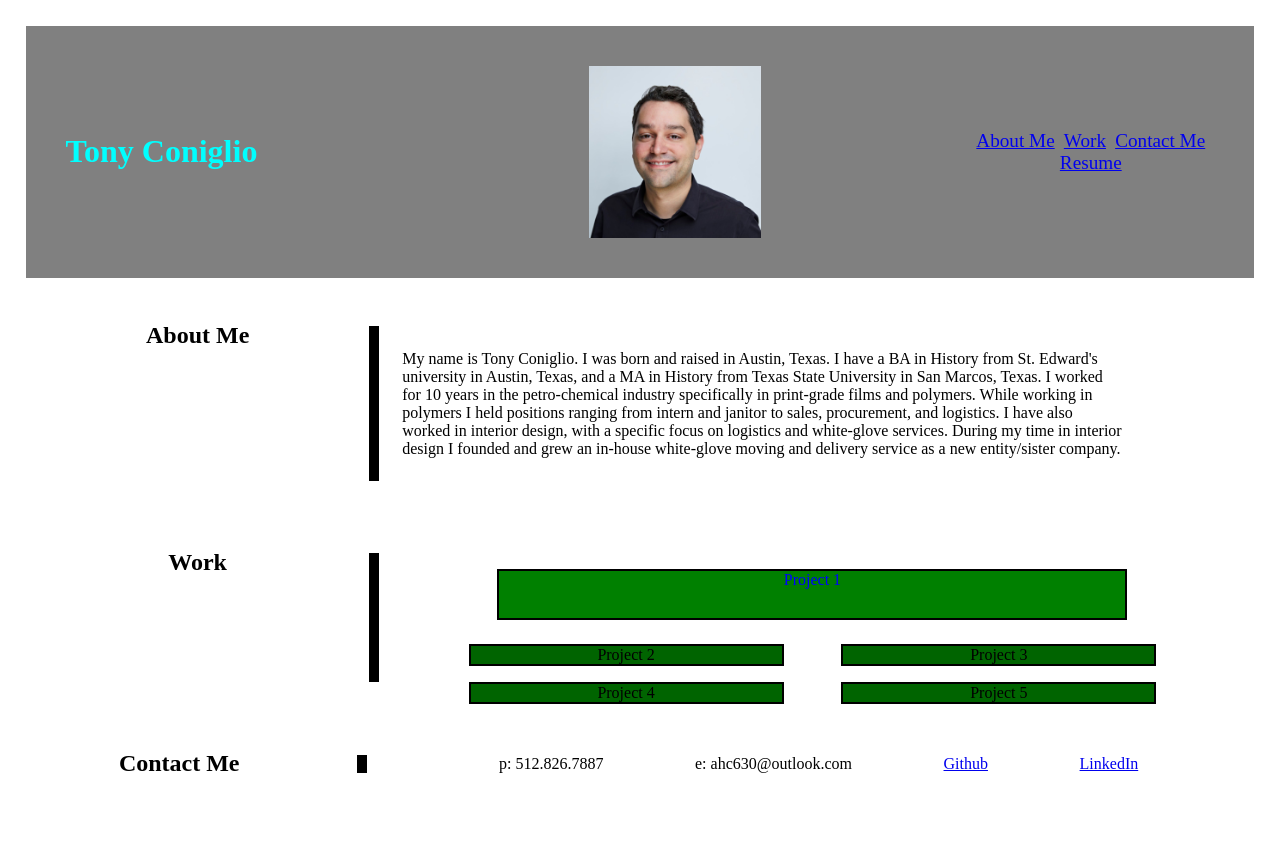
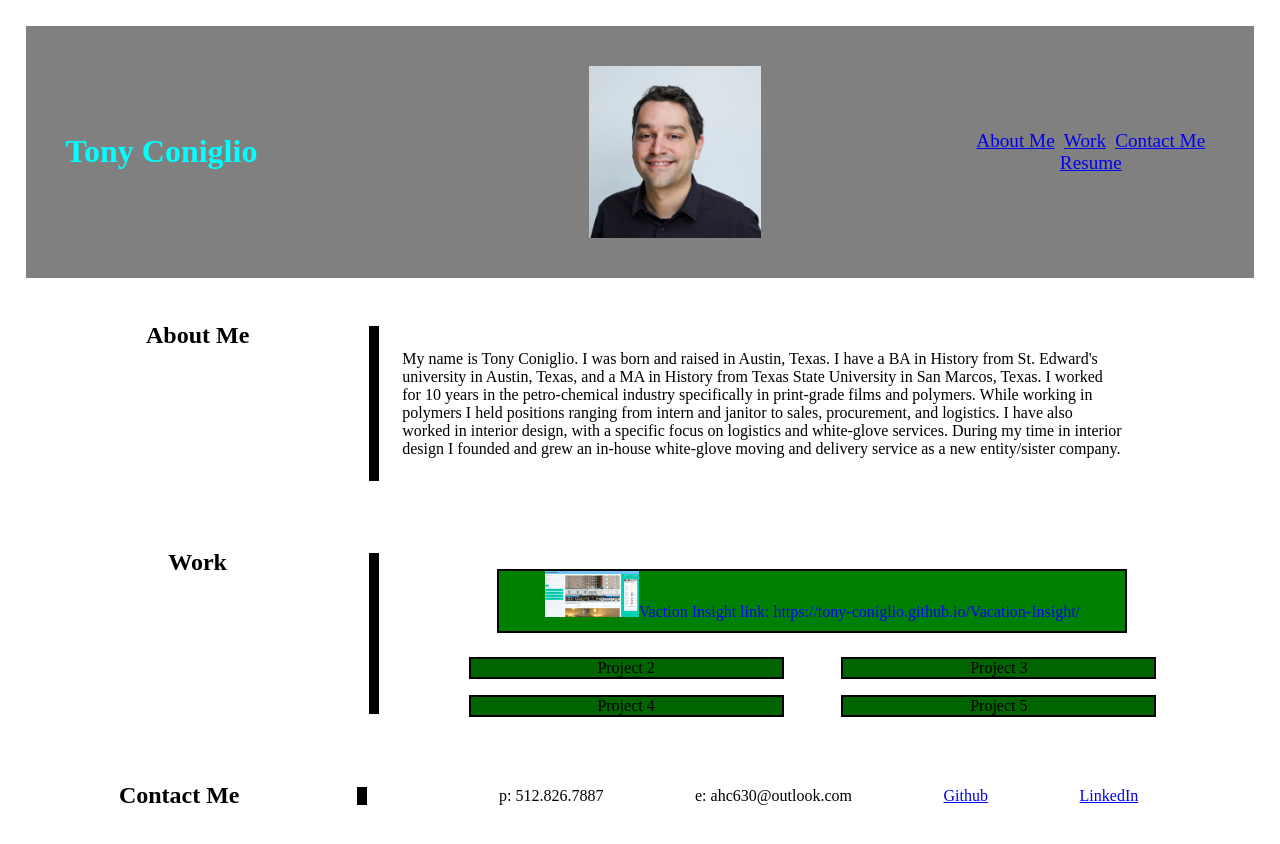
Before and after one commit to Tony-Coniglio/ChallengeTwoDemo, a plain HTML site: page index.html in a window 1280 px wide. Before the commit the page ends 823 px from the top, so only its background shows below. Drawn offline with Linux system fonts and the light colour scheme.

Commit message:
added project one

```diff
--- a/index.html
+++ b/index.html
@@ -45,7 +45,7 @@
         <h2>Work</h2>
 
         <ul class="work-list">
-            <li class="large-project">Project 1</li>
+            <li class="large-project"><a href="https://tony-coniglio.github.io/Vacation-Insight/"><img src="Assests/Vacation Insight.jpg" alt="Vacation Insight"></a>Vaction Insight link: https://tony-coniglio.github.io/Vacation-Insight/</li>
             <li class="small-project">Project 2</li>
             <li class="small-project">Project 3</li>
             <li class="small-project">Project 4</li>
```
Also changed, not shown: Assests/Vacation Insight.jpg (added), 1 other file.
